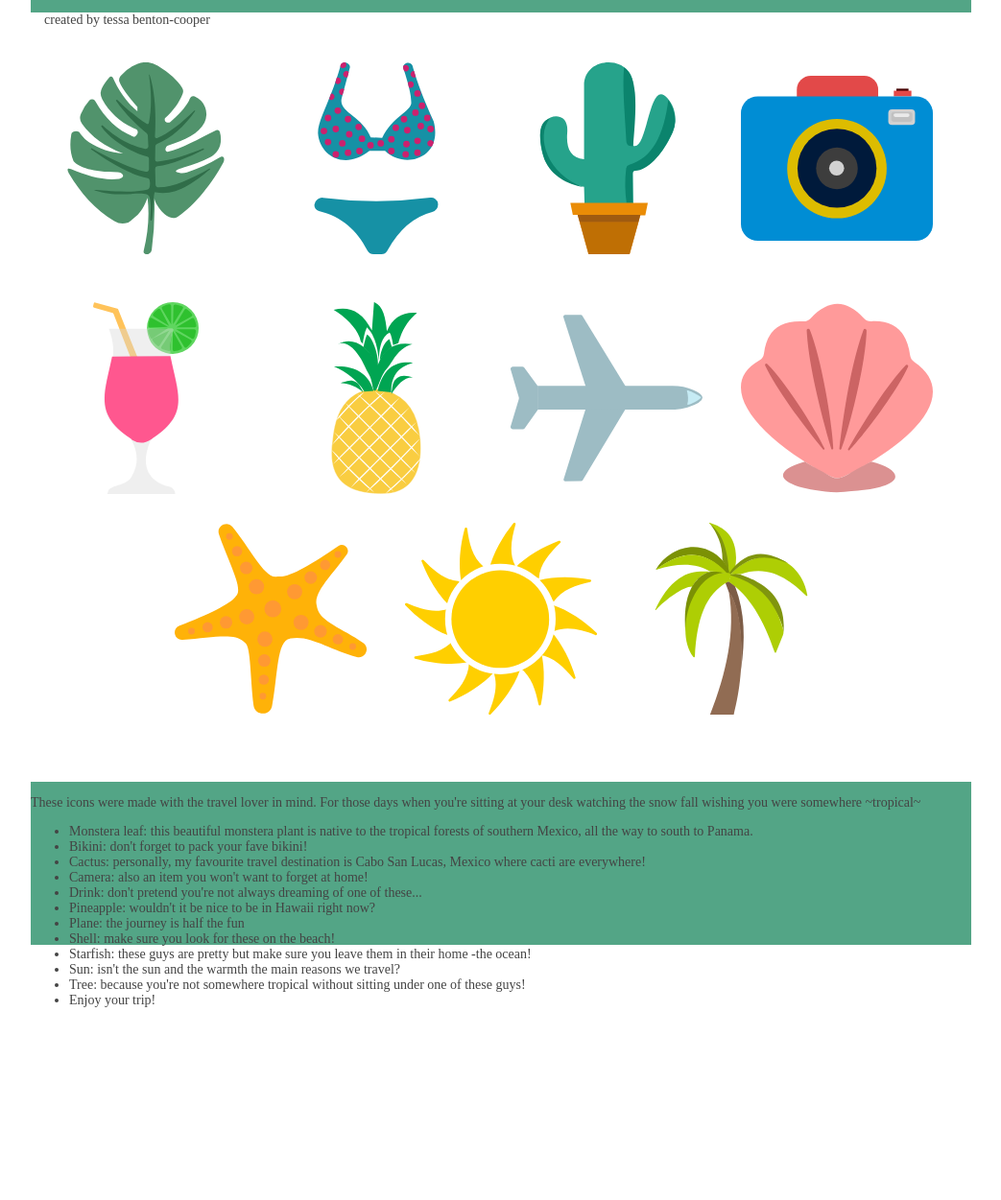
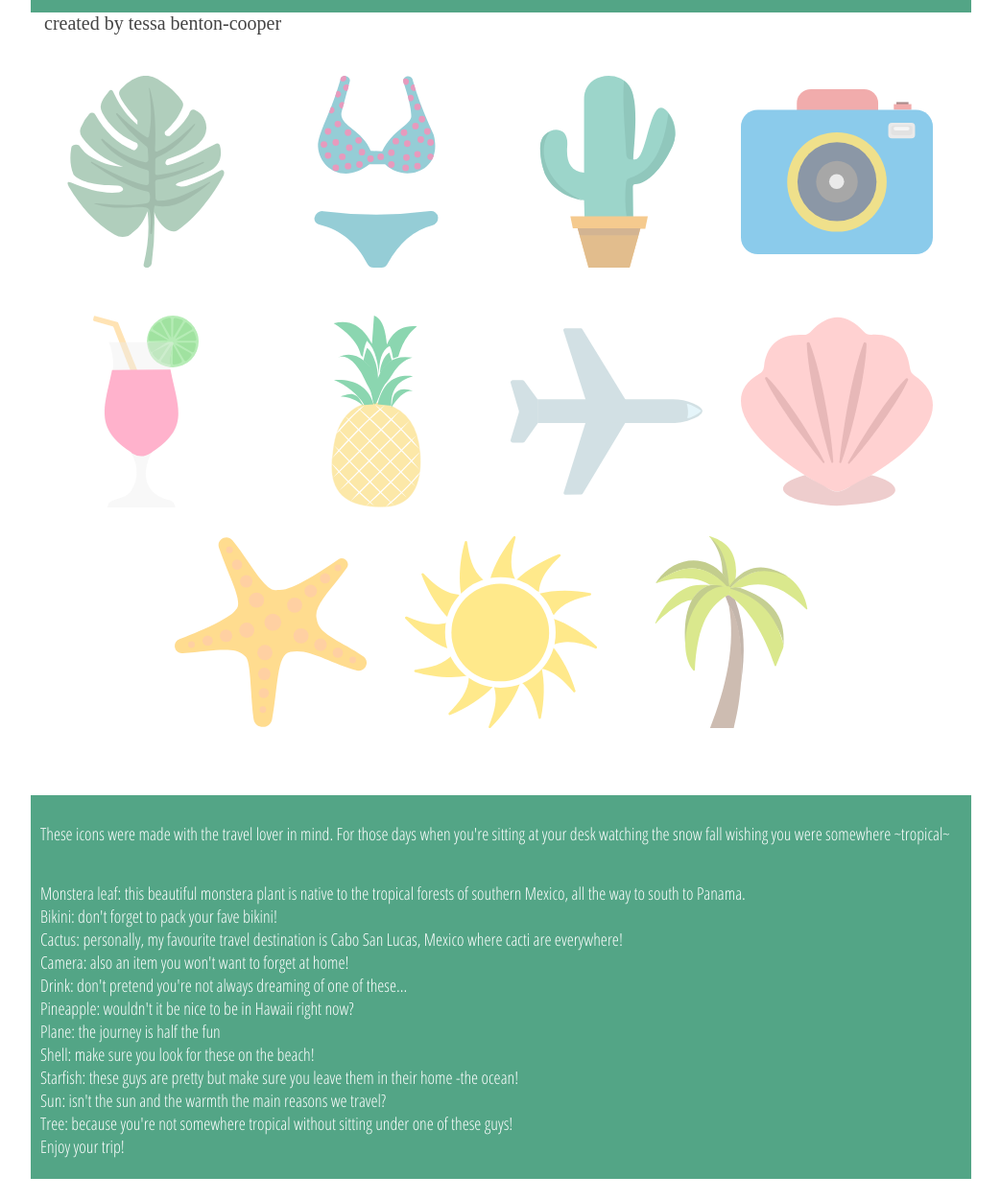
Before and after one commit to tcooops/cooper_tessa_svg, a plain HTML site: page index.html in a window 1280 px wide. Shown: the part 159-1410 px from the top of the page at 96% size, without its empty margins (118-1161 px from the left). Before the commit the page ends 1232 px from the top, so only its background shows below. Drawn offline with Linux system fonts and the light colour scheme; a script that the page names is missing.

Commit message:
updating CSS

```diff
--- a/css/main.css
+++ b/css/main.css
@@ -1,9 +1,15 @@
+@charset "UTF-8";
 
 h2 {
-	font-family: 'Bebas Neue', 'Helvetica', sans-serif;
+	font-family: 'Gilda Display', serif;
 	font-size: 60px;
 	letter-spacing: 2px;
 	color: white;
+}
+
+
+.transparent-background {
+	background: transparent;
 }
 
 .main-container {
@@ -27,16 +33,30 @@ h2 {
 .main-footer {
 	margin-top: 40px;
 	width: 980px;
-	height: 170px;
+	height: 400px;
 	background-color: #53a586;
 	display: inline-block;
 }
 
+ul {
+	padding: 10px;
+	font-family: 'Open Sans Condensed', 'Helvetica', sans-serif;
+	font-size: 18px;
+	color: white;
+	list-style: none;
+}
+
 body {
 	color: #444;
-	font-size: 14px;
+	font-size: 20px;
 	padding: 14px;
-	/*** an em is a relative mesaurment set by the font size of the body. in this case, 1 em = 14px ***/
+}
+
+p {
+	font-family: 'Open Sans Condensed', 'Helvetica', sans-serif;
+	font-size: 18px;
+	color: white;
+	padding: 10px;
 }
 
 main span {
@@ -44,20 +64,25 @@ main span {
 	cursor: pointer;
 }
 
-
-/*** * for select all ***/
 .img-wrapper > * {
 	pointer-events: none;
 
 }
 
 .selected {
-	opacity: 50%;
-	background-color: grey;
+	background-image: url("../images/border.png") ;
+	background-size: 222px 222px;
+    background-repeat: no-repeat;
+    background-position: 50% 50%;
+	-webkit-transition: all .5s ease-in;
+	-moz-transition: all .5s ease-in;
+	-o-transition: all .5s ease-in;
+	transition: all .5s ease-in;
 }
 
 .selected::before {
-
+	 content: '\02D2';
+	 visibility: none;
 }
 
 #icon-container {
@@ -70,12 +95,20 @@ main span {
 }
 
 
+.svg {
+	opacity: 45%;
+	-webkit-transition: all .5s ease-in;
+	-moz-transition: all .5s ease-in;
+	-o-transition: all .5s ease-in;
+	transition: all .5s ease-in;
+}
+
+
 #bananaLeaf, #bikini, #cactus, #camera, #drink, #pineapple, #plane, #shell, #starfish, #sun, #tree {
 	width: 200px;
 	height: 200px;
 	padding: 20px;
 }
-
 
 .bananaLeaf {
 	cursor: pointer;
@@ -86,39 +119,39 @@ main span {
 }
 
 .cactus {
-
+	cursor: cell;
 }
 
 .camera {
-
+	cursor: pointer;
 }
 
 .drink {
-
+	cursor: grab;
 }
 
 .pineapple {
-
+ cursor: alias;
 }
 
 .plane {
-
+	cursor: none;
 }
 
 .shell {
-
+	cursor: help;
 }
 
 .starfish {
-
+	cursor: crosshair;
 }
 
 .sun {
-
+ cursor: cell;
 }
 
 .tree {
-
+	cursor: pointer;
 }
 
 #imagesDIV {
@@ -139,13 +172,3 @@ main span {
    margin-bottom: 20px;
    justify-content: center;
 }
-
-
-#tessa:hover {
-	color: #f54290;
-}
-
-/**************/
-#some-id {
-
-}
```
Lines whose indentation alone changed are shown as unchanged.
